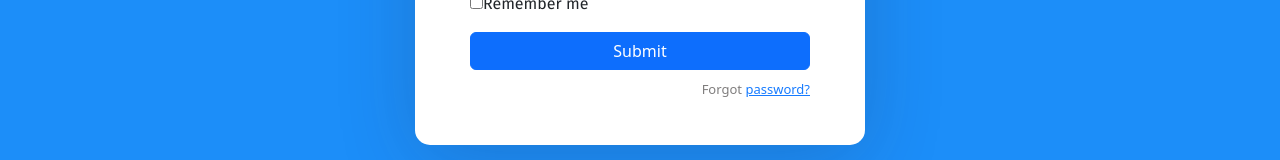
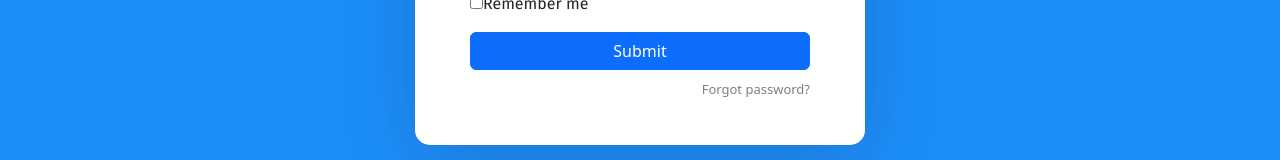
Before and after one commit to kijl214/API, a React (Create React App) app in the folder frontend/my-app/: page / in a window 1280 px wide. Shown: the part 455-615 px from the top of the page. Built offline with nearby package versions, Linux system fonts and the light colour scheme.

Commit message:
no message

```diff
--- a/frontend/my-app/src/page/Login.js
+++ b/frontend/my-app/src/page/Login.js
@@ -70,7 +70,7 @@ const Login = () => {
         </button>
       </div>
       <p className="forgot-password text-right">
-        Forgot <a href="#">password?</a>
+        Forgot password?
       </p>
     </form>
   );
--- a/frontend/my-app/src/page/create_cat.js
+++ b/frontend/my-app/src/page/create_cat.js
@@ -33,7 +33,7 @@ const Create_cat = () => {
         </div>
         <div className="mb-3">
           <label htmlFor="firstName">Age</label>
-          <input type="text" className="form-control" placeholder="cat age" value={age} onChange={e => setAge(e.target.value)} />
+          <input type="number" className="form-control" placeholder="cat age" value={age} onChange={e => setAge(parseInt(e.target.value))} />
         </div>
         <div className="mb-3">
           <label htmlFor="firstName">Breed</label>
```
